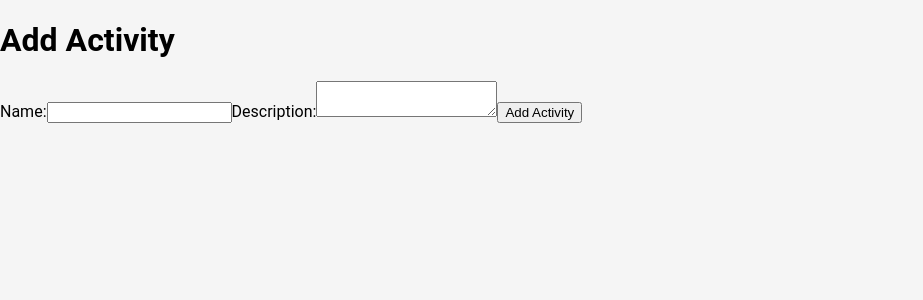
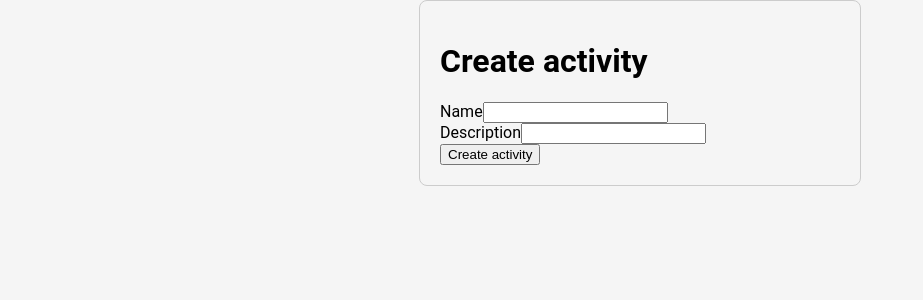
Before and after one commit to riouta/ActiPlannerWebSite, a Next.js app: page /CRUD/add in a window 1280 px wide. Shown: the top 300 px of the page, without its empty margins (0-923 px from the left). Built offline with nearby package versions, Linux system fonts and the light colour scheme.

Commit message:
changed pages/CRUD/add.tsx for better aesthetic, state management and form handling and submission

```diff
--- a/pages/CRUD/add.tsx
+++ b/pages/CRUD/add.tsx
@@ -1,40 +1,76 @@
 import React, { useState, FormEvent, ChangeEvent } from 'react';
 import { useRouter } from 'next/router';
+import Head from "next/head";
 
-const AddActivityPage: React.FC = () => {
-  const [name, setName] = useState('');
-  const [description, setDescription] = useState('');
+const AddActivityPage = () => {
   const router = useRouter();
+  const [activity, setActivity] = useState({
+    name: "",
+    description: "",
+  });
 
-  const handleSubmit = async (e: FormEvent) => {
-    e.preventDefault();
+  const onChange = (e: ChangeEvent<HTMLInputElement>) => {
+    setActivity({ ...activity, [e.target.name]: e.target.value });
+  };
+
+  const handleSubmit = async () => {
     try {
-      await fetch('/api/activities', {
+      const response = await fetch("/api/activities", {
         method: 'POST',
         headers: { 'Content-Type': 'application/json' },
-        body: JSON.stringify({ name, description }),
+        body: JSON.stringify(activity),
       });
-      router.push('/activities');
+      if (response.ok) {
+        router.push('/');
+      } else {
+        // Handle error response from the server
+        console.error('Failed to create activity:', response.statusText);
+      }
     } catch (error) {
       console.error('Error creating activity:', error);
     }
   };
 
   return (
-    <div>
-      <h1>Add Activity</h1>
-      <form onSubmit={handleSubmit}>
-        <label>
-          Name:
-          <input type="text" value={name} onChange={(e: ChangeEvent<HTMLInputElement>) => setName(e.target.value)} />
-        </label>
-        <label>
-          Description:
-          <textarea value={description} onChange={(e: ChangeEvent<HTMLTextAreaElement>) => setDescription(e.target.value)} />
-        </label>
-        <button type="submit">Add Activity</button>
-      </form>
-    </div>
+    <>
+      <div className="container mx-auto mt-8 max-w-[560px]">
+        <div className="flex justify-between items-center pb-4 border-b border-dashed border-gray-900 mb-4">
+          <h1 className="text-3xl font-semibold">Create activity</h1>
+        </div>
+        <form>
+          <div className="mb-4">
+            <label>Name</label>
+            <input
+              className="mt-1 px-4 py-2 border border-gray-300 rounded-md block w-full"
+              type="text"
+              name="name"
+              value={activity?.name}
+              onChange={onChange}
+            />
+          </div>
+          <div className="mb-4">
+            <label>Description</label>
+            <input
+              className="mt-1 px-4 py-2 border border-gray-300 rounded-md block w-full"
+              type="text"
+              name="description"
+              value={activity?.description}
+              onChange={onChange}
+            />
+          </div>
+          <button
+            className="bg-green-600 hover:bg-opacity-80 text-white rounded-lg px-4 py-2 duration-200 w-full"
+            type="button"
+            onClick={handleSubmit}
+          >
+            Create activity
+          </button>
+        </form>
+      </div>
+      <Head>
+        <title>Create activity</title>
+      </Head>
+    </>
   );
 };
 
--- a/pages/api/activities.ts
+++ b/pages/api/activities.ts
@@ -3,6 +3,7 @@
 import { NextApiRequest, NextApiResponse } from 'next';
 import { getSession } from 'next-auth/react';
 import prisma from '../../prisma/prisma';
+import { PrismaClient } from '@prisma/client';
 
 export default async function handler(req: NextApiRequest, res: NextApiResponse) {
   const session = await getSession({ req });
```
Also changed, not shown: pages/index.tsx (+8 -4 lines).
